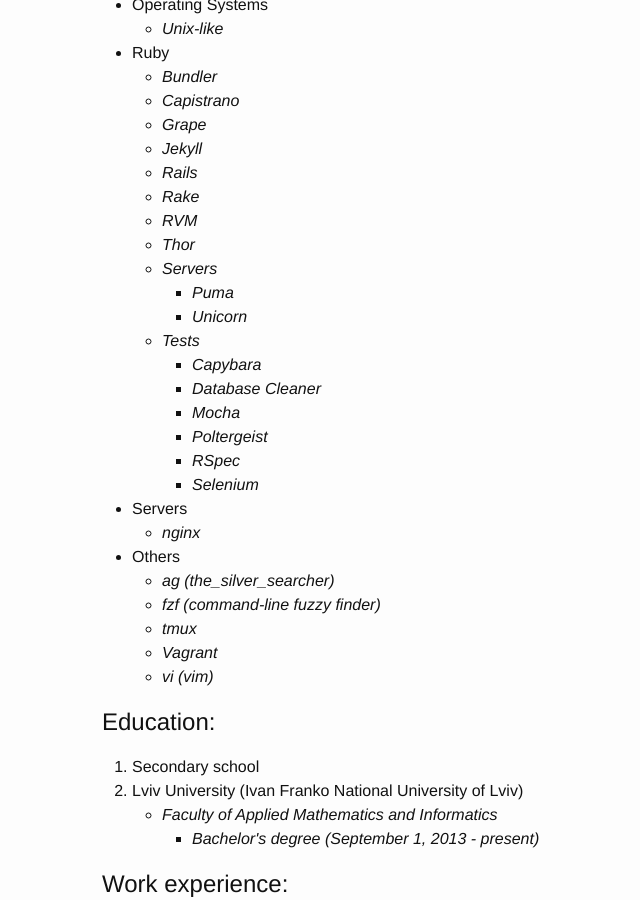
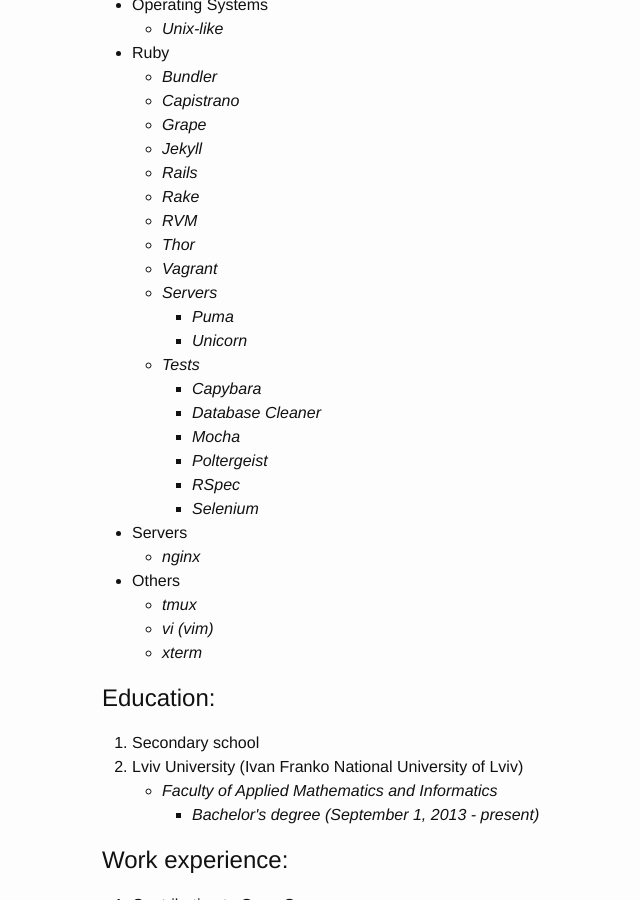
Before and after one commit to crowdpro3/bogdanvlviv.github.io, a Jekyll site: the page built from resume.html, in a window 1280 px wide and 900 px high, scrolled down 1167 px. Shown: the whole window, without its empty margins (168-808 px from the left). Built offline with Jekyll 4.4.1, drawn with Linux system fonts in a browser that asks for light colours.

Commit message:
Clear skills

```diff
--- a/resume.html
+++ b/resume.html
@@ -103,11 +104,9 @@
     <li>
       Others
       <ul>
-        <li>ag (the_silver_searcher)</li>
-        <li>fzf (command-line fuzzy finder)</li>
         <li>tmux</li>
-        <li>Vagrant</li>
         <li>vi (vim)</li>
+        <li>xterm</li>
       </ul>
     </li>
   </ul>
```
Also changed, not shown: other parts of resume.html (+1 -0 lines).
